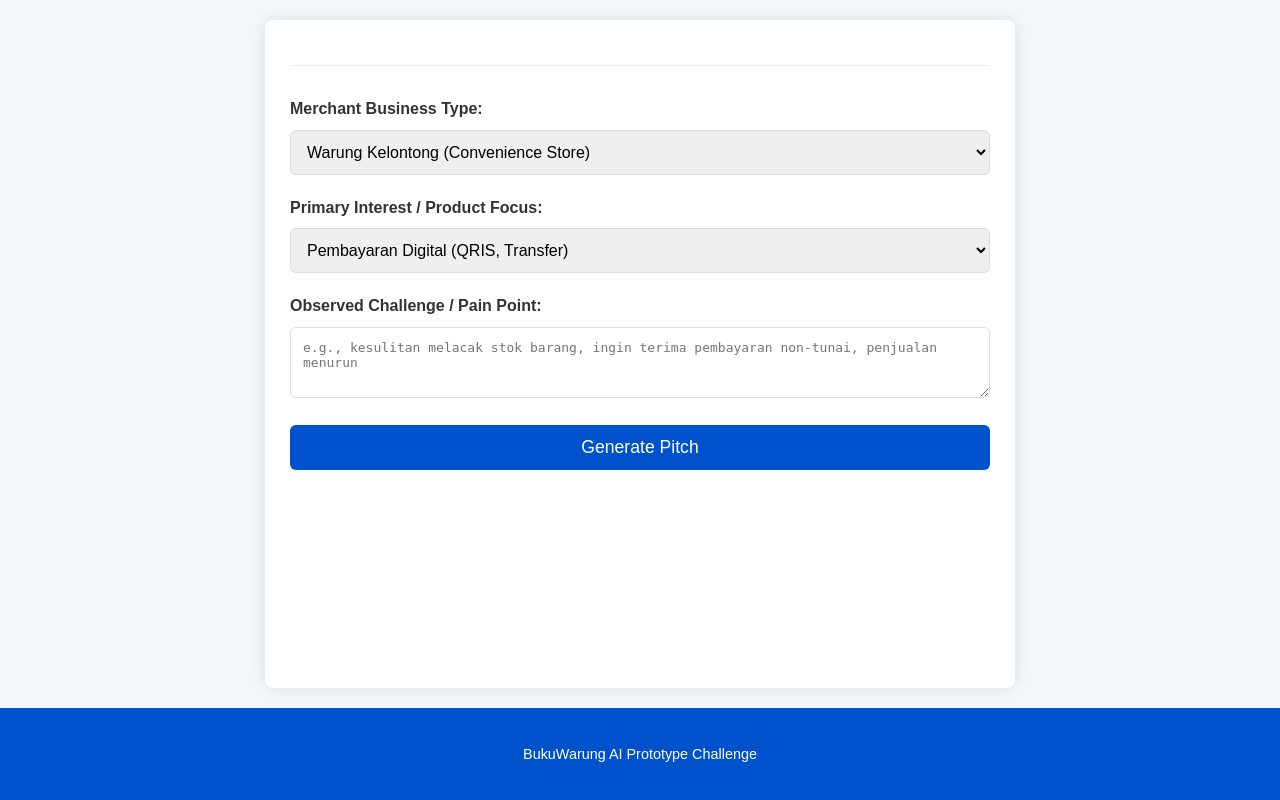
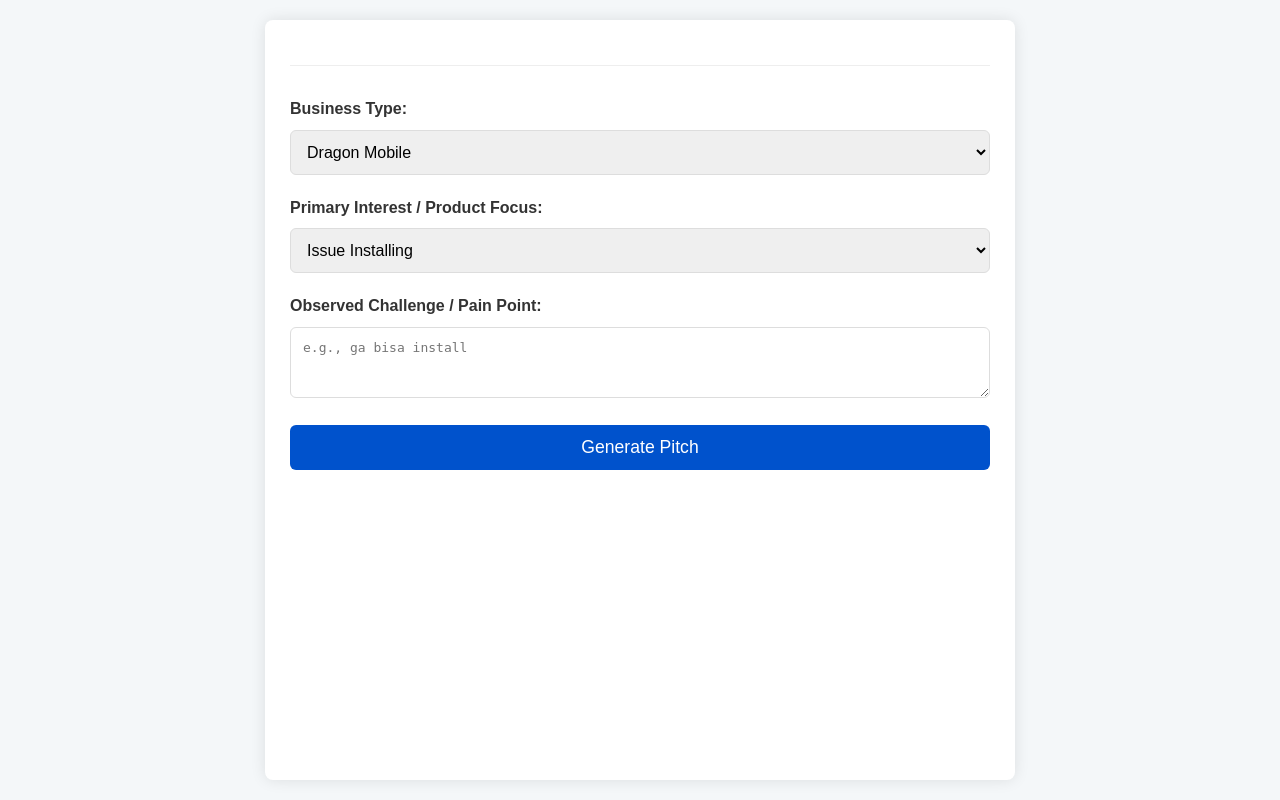
Before and after one commit to cadenzacdz/cadenzacdz.github.io, a Flask app: page / in a window 1280 px wide. Run offline with Flask 2, Linux system fonts and the light colour scheme.

Commit message:
Update index.html

```diff
--- a/templates/index.html
+++ b/templates/index.html
@@ -265,9 +265,9 @@
 
         <form id="pitchForm">
             <div class="form-group">
-                <label for="merchant_type">Merchant Business Type:</label>
+                <label for="merchant_type">Business Type:</label>
                 <select id="merchant_type" name="merchant_type">
-                    <option value="Warung Kelontong (Convenience Store)">Warung Kelontong (Convenience Store)</option>
+                    <option value="Warung Kelontong (Convenience Store)">Dragon Mobile</option>
                     <option value="Agen Pulsa & PPOB (Phone Credit & Bill Payment Agent)">Agen Pulsa & PPOB</option>
                     <option value="Toko Fashion Online (Online Fashion Store)">Toko Fashion Online</option>
                     <option value="Warung Makan (Small Eatery)">Warung Makan (Small Eatery)</option>
@@ -279,7 +279,7 @@
             <div class="form-group">
                 <label for="product_interest">Primary Interest / Product Focus:</label>
                 <select id="product_interest" name="product_interest">
-                    <option value="Pembayaran Digital (QRIS, Transfer)">Pembayaran Digital (QRIS, Transfer)</option>
+                    <option value="Pembayaran Digital (QRIS, Transfer)">Issue Installing</option>
                     <option value="Manajemen Stok & Inventaris">Manajemen Stok & Inventaris</option>
                     <option value="Pembuatan Toko Online">Pembuatan Toko Online</option>
                     <option value="Pencatatan Keuangan Otomatis">Pencatatan Keuangan Otomatis</option>
@@ -289,7 +289,7 @@
 
             <div class="form-group">
                 <label for="challenge">Observed Challenge / Pain Point:</label>
-                <textarea id="challenge" name="challenge" rows="3" placeholder="e.g., kesulitan melacak stok barang, ingin terima pembayaran non-tunai, penjualan menurun"></textarea>
+                <textarea id="challenge" name="challenge" rows="3" placeholder="e.g., ga bisa install"></textarea>
             </div>
 
             <button type="submit" id="generateBtn">Generate Pitch</button>
@@ -308,9 +308,9 @@
         </div>
     </div>
 
-    <footer>
+    <!--<footer>
         <p>BukuWarung AI Prototype Challenge</p>
-    </footer>
+    </footer>-->
 
     <script src="{{ url_for('static', filename='script.js') }}"></script>
 </body>
```
